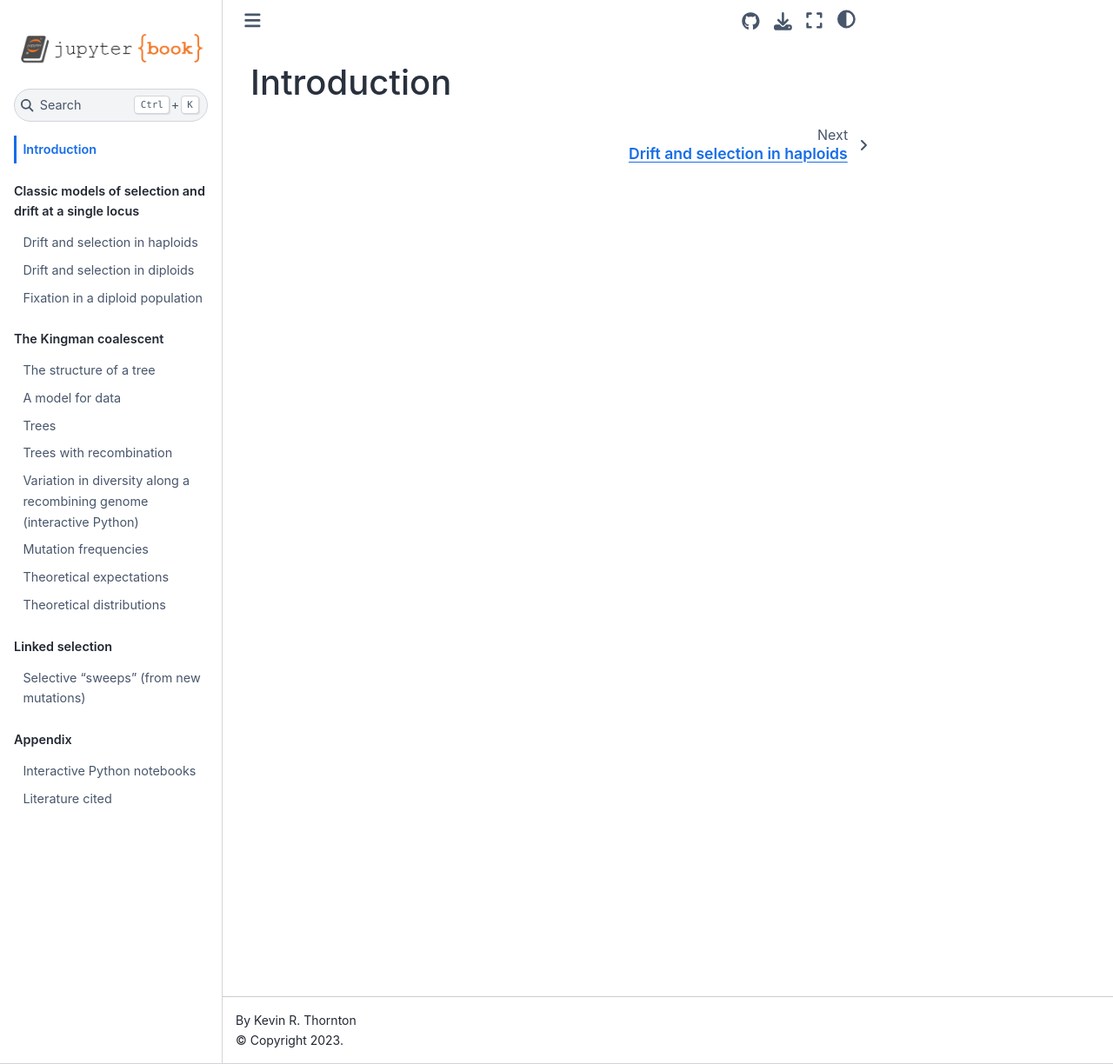
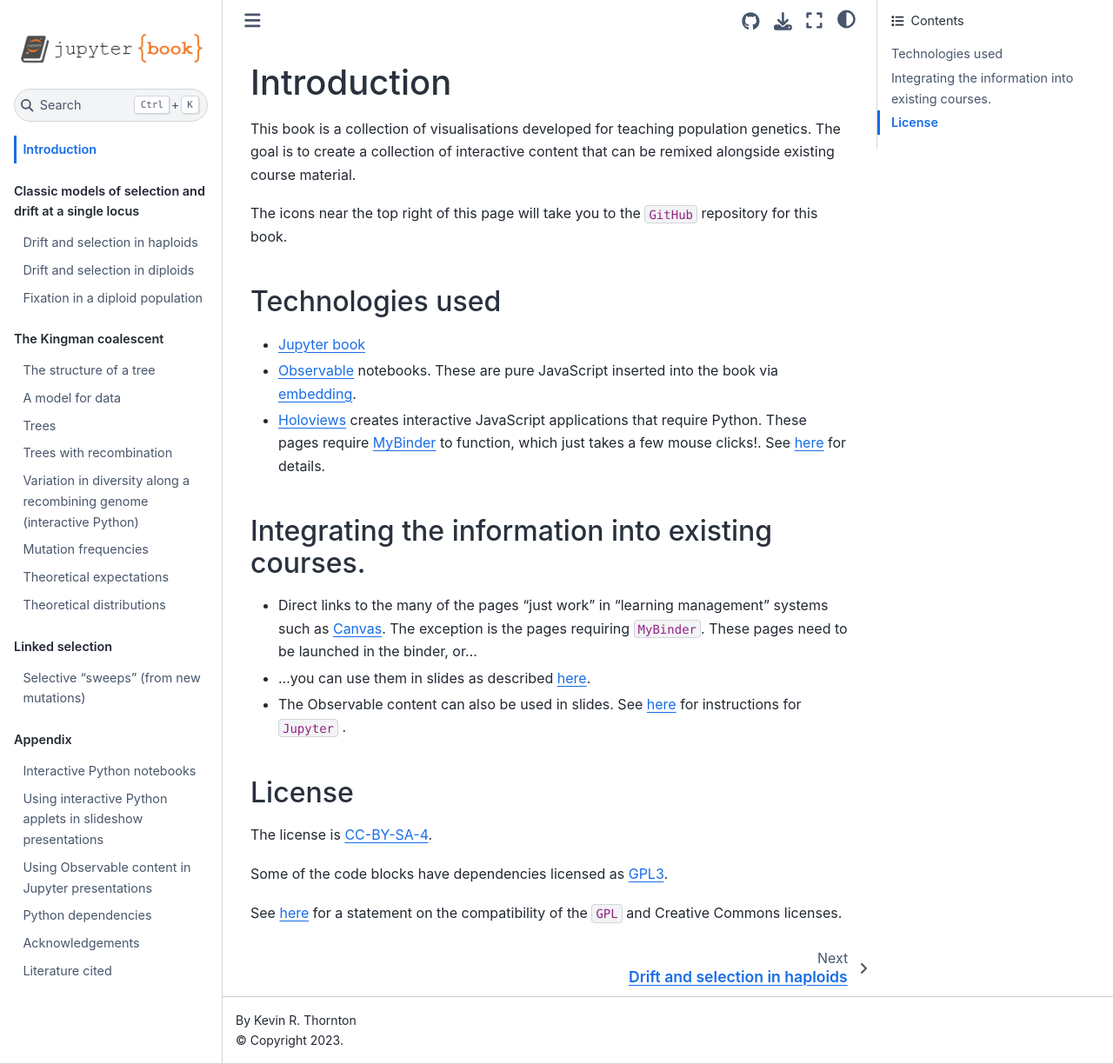
Before and after one commit to ThorntonLab/visual-popgen, a Jupyter Book: the page built from book/intro.md, in a window 1280 px wide and 1224 px high. Shown: the whole window at 87% size. Built offline with Jupyter Book 1.0.4 settings and Sphinx 7.4.7 and the Sphinx Book theme 1.1.4, drawn with Linux system fonts in a browser that asks for light colours.

Commit message:
Add README, LICENSE, documentation and infrastructure updates. (#20)

```diff
--- a/book/_toc.yml
+++ b/book/_toc.yml
@@ -22,4 +22,8 @@ parts:
   - caption: Appendix
     chapters:
     - file: markdown/appendix/interactive.md
+    - file: markdown/appendix/holoviews_in_slides
+    - file: markdown/appendix/observable_in_slides
+    - file: markdown/appendix/python_dependencies
+    - file: markdown/appendix/acknowledgements
     - file: markdown/bibliography
--- a/book/intro.md
+++ b/book/intro.md
@@ -1 +1,32 @@
 # Introduction
+
+This book is a collection of visualisations developed for teaching population genetics.
+The goal is to create a collection of interactive content that can be remixed alongside existing course material.
+
+The icons near the top right of this page will take you to the `GitHub` repository for this book.
+
+## Technologies used
+
+* [Jupyter book](https://www.jupyterbook.org)
+* [Observable](https://www.observablehq.com) notebooks.
+  These are pure JavaScript inserted into the book via [embedding](https://observablehq.com/@observablehq/introduction-to-embedding).
+* [Holoviews](https://www.holoviews.org) creates interactive JavaScript applications that require Python.
+  These pages require [MyBinder](https://mybinder.readthedocs.io/) to function, which just takes a few mouse clicks!.
+  See {ref}`here <interactive_python_notebooks>` for details.
+
+## Integrating the information into existing courses.
+
+* Direct links to the many of the pages "just work" in "learning management" systems such as [Canvas](https://www.instructure.com/canvas).
+  The exception is the pages requiring `MyBinder`.
+  These pages need to be launched in the binder, or...
+* ...you can use them in slides as described {ref}`here <interactive_python_in_slides>`.
+* The Observable content can also be used in slides.
+  See {ref}`here <observable_in_slides>` for instructions for `Jupyter` .
+
+## License
+
+The license is [CC-BY-SA-4](https://creativecommons.org/licenses/by-sa/4.0/).
+
+Some of the code blocks have dependencies licensed as [GPL3](https://opensource.org/licenses/gpl-3.0.html).
+
+See [here](https://creativecommons.org/2015/10/08/cc-by-sa-4-0-now-one-way-compatible-with-gplv3/) for a statement on the compatibility of the `GPL` and Creative Commons licenses.
--- a/book/references.bib
+++ b/book/references.bib
@@ -73,11 +71,42 @@
   year      =  2020,
   keywords  = "genealogy; genotype statistics; tree
                sequence;MyPapers;fwdpy11\_manual;fwdpy\_paper;popgen-course-material;Paula",
-  language  = "en",
-  issn      = "0016-6731, 1943-2631",
-  pmid      = "32357960",
-  doi       = "10.1534/genetics.120.303253",
-  pmc       = "PMC7337078"
+  language  = "en"
+}
+
+@ARTICLE{Jouganous2017-tg,
+  title     = "Inferring the Joint Demographic History of Multiple Populations:
+               Beyond the Diffusion Approximation",
+  author    = "Jouganous, Julien and Long, Will and Ragsdale, Aaron P and
+               Gravel, Simon",
+  abstract  = "Understanding variation in allele frequencies across populations
+               is a central goal of population genetics. Classical models for
+               the distribution of allele frequencies, using forward
+               simulation, coalescent theory, or the diffusion approximation,
+               have been applied extensively for demographic inference, medical
+               study design, and evolutionary studies. Here we propose a
+               tractable model of ordinary differential equations for the
+               evolution of allele frequencies that is closely related to the
+               diffusion approximation but avoids many of its limitations and
+               approximations. We show that the approach is typically faster,
+               more numerically stable, and more easily generalizable than the
+               state-of-the-art software implementation of the diffusion
+               approximation. We present a number of applications to human
+               sequence data, including demographic inference with a
+               five-population joint frequency spectrum and a discussion of the
+               robustness of the out-of-Africa model inference to the choice of
+               modern population.",
+  journal   = "Genetics",
+  publisher = "Genetics Soc America",
+  volume    =  206,
+  number    =  3,
+  pages     = "1549--1567",
+  month     =  jul,
+  year      =  2017,
+  keywords  = "demographic inference; diffusion approximation; joint allele
+               frequency spectrum; moments
+               equations;polygenic\_inference\_R01;fwdpy11\_manual;popgen-course-material;Stehany",
+  language  = "en"
 }
 
 @ARTICLE{Kreitman1983-xr,
--- a/requirements.txt
+++ b/requirements.txt
@@ -5,5 +5,3 @@ matplotlib
 numpy
 msprime==1.0.1
 pandas
-pytest
-scipy
```
Also changed, not shown: other parts of book/references.bib (+5 -17 lines), README.md (added, +9 -0 lines), book/markdown/appendix/acknowledgements.md (added, +5 -0 lines), book/markdown/appendix/holoviews_in_slides.md (added, +39 -0 lines), book/markdown/appendix/observable_in_slides.md (added, +29 -0 lines), book/markdown/appendix/python_dependencies.md (added, +40 -0 lines), book/markdown/classic_selection_drift/diploid_fixation.md (+2 -0 lines), 6 other files.
